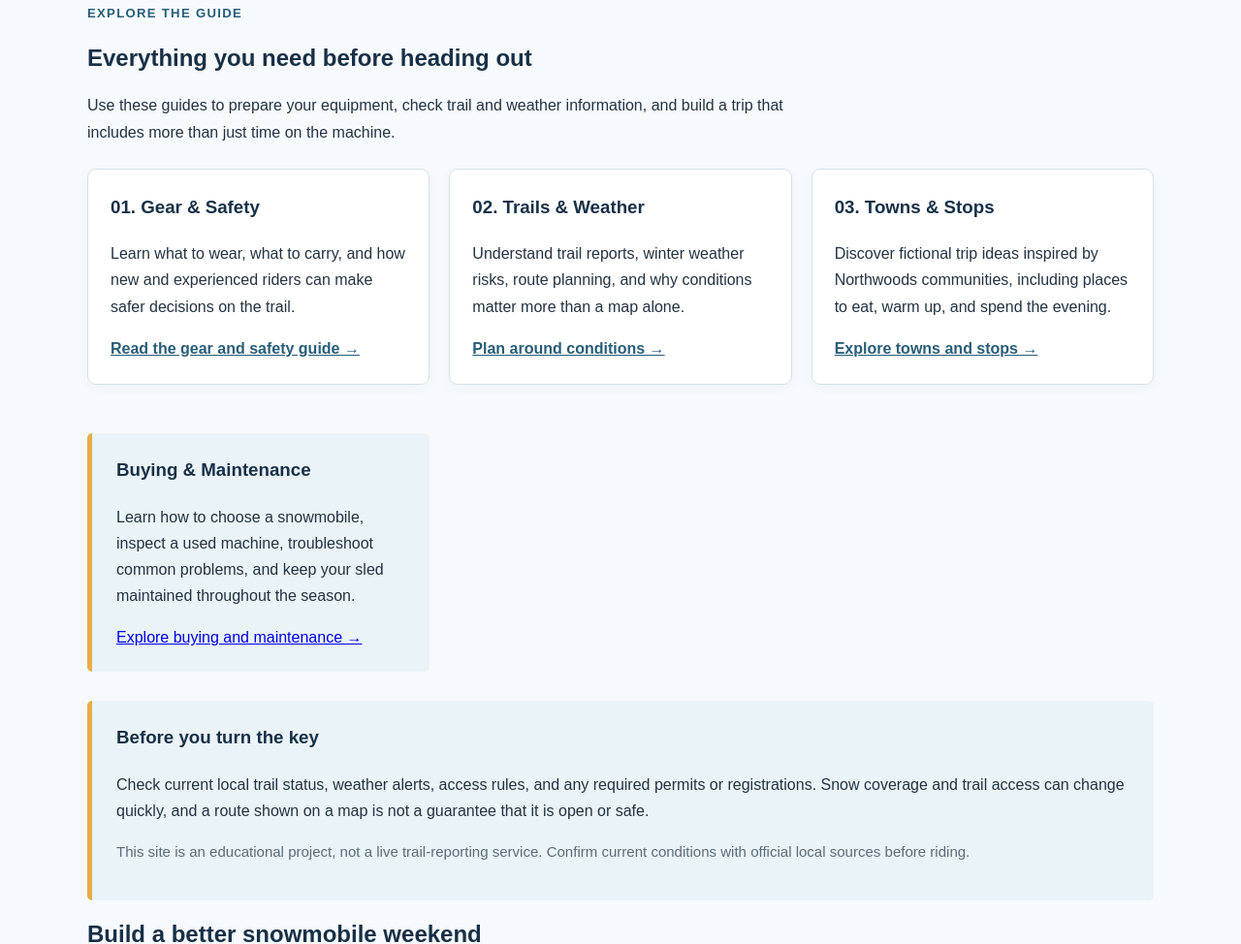
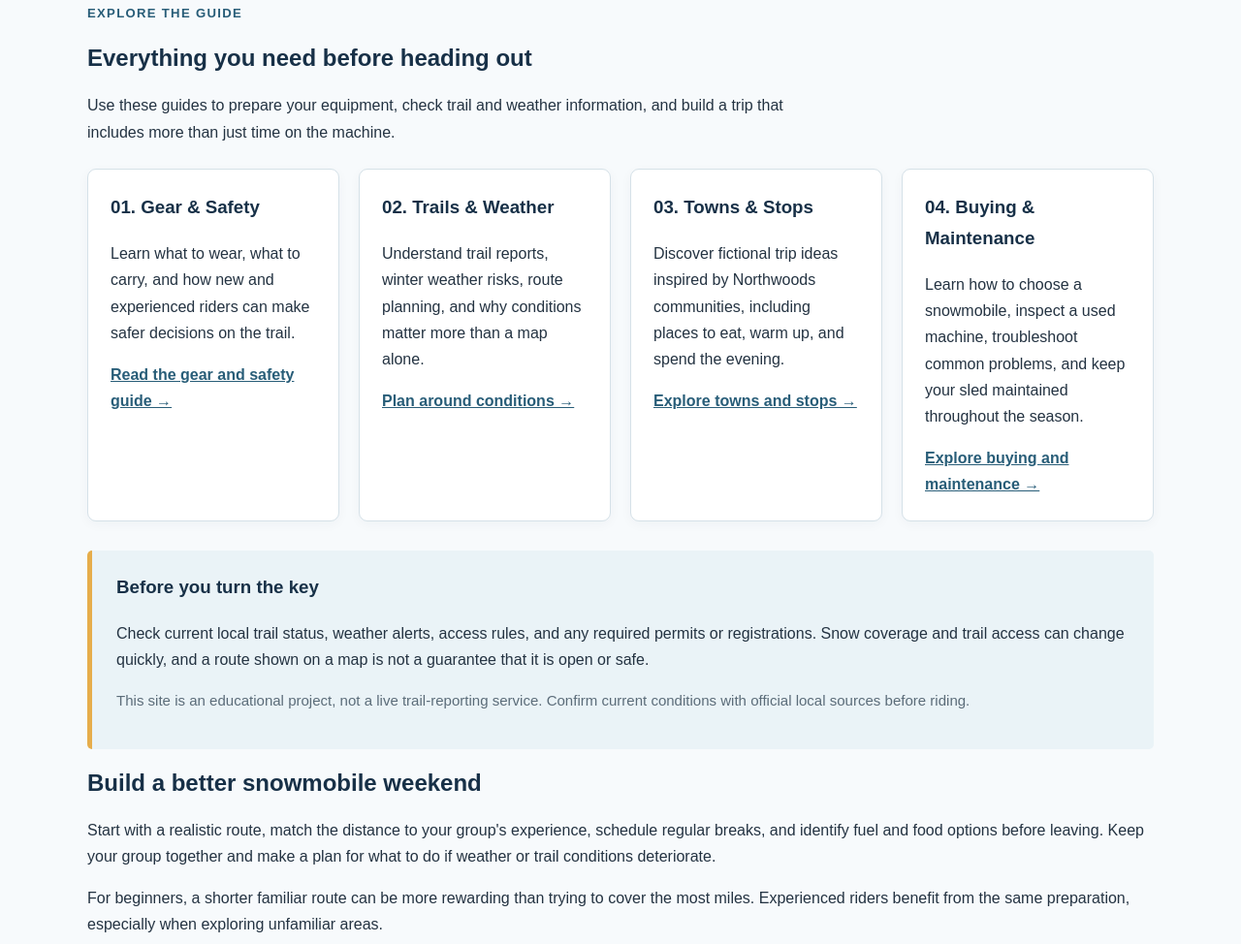
Before and after one commit to clarepiazza/snowmobile-guide, a plain HTML site: page index.html in a window 1280 px wide. Shown: the part 1487-2461 px from the top of the page at 97% size. Drawn offline with Linux system fonts and the light colour scheme.

Commit message:
Update grid layout to use 4 columns in cards section

```diff
--- a/index.html
+++ b/index.html
@@ -1,3 +1,4 @@
+
 <!DOCTYPE html>
 <html lang="en">
 <head>
@@ -72,8 +73,10 @@
     main { padding: 38px 0 54px; }
     .section-intro { max-width: 760px; }
     .cards {
-      display: grid; grid-template-columns: repeat(3, minmax(0, 1fr));
-      gap: 20px; margin-top: 24px;
+      display: grid;
+      grid-template-columns: repeat(4, minmax(0, 1fr));
+      gap: 20px;
+      margin-top: 24px;
     }
     .card {
       background: white; border: 1px solid var(--line);
@@ -100,7 +103,10 @@
       margin: 28px 0 0;
       border-radius: 9px;
     }
-    @media (max-width: 760px) {
+    @media (max-width: 900px) {
+      .cards { grid-template-columns: repeat(2, minmax(0, 1fr)); }
+    }
+    @media (max-width: 600px) {
       .cards { grid-template-columns: 1fr; }
       .hero-inner { padding: 38px 0; }
       nav { gap: 5px; }
@@ -155,8 +161,8 @@
         <p>Discover fictional trip ideas inspired by Northwoods communities, including places to eat, warm up, and spend the evening.</p>
         <a href="towns-stops.html">Explore towns and stops →</a>
       </article>
-      <article class="feature">
-        <h3>Buying &amp; Maintenance</h3>
+      <article class="card">
+        <h3>04. Buying &amp; Maintenance</h3>
         <p>Learn how to choose a snowmobile, inspect a used machine, troubleshoot common problems, and keep your sled maintained throughout the season.</p>
         <a href="snowmobile-maintenance.html">Explore buying and maintenance →</a>
       </article>
```
